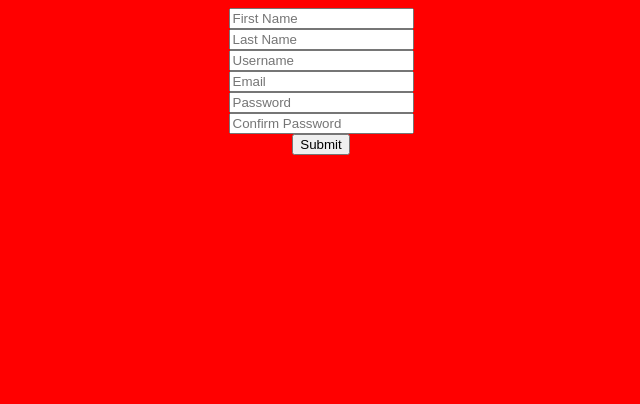
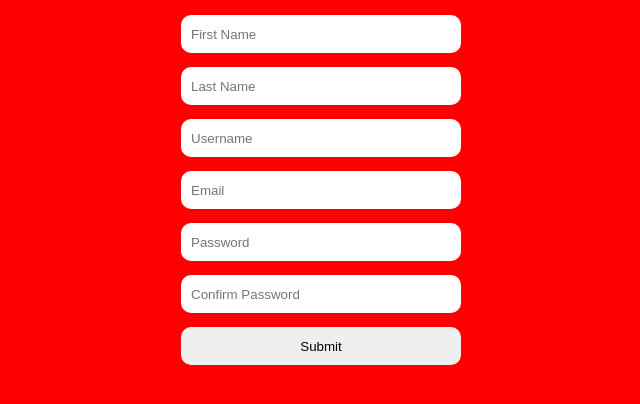
Before and after one commit to olacash5/Django-project, a Django app: page /accounts/register in a window 1280 px wide. Shown: the top 404 px of the page, without its empty margins (319-959 px from the left). Run offline with Django 4.2, Linux system fonts and the light colour scheme.

Commit message:
updating css

```diff
--- a/tinuke/static/css/gbogs.css
+++ b/tinuke/static/css/gbogs.css
@@ -21,6 +21,14 @@ li{
     top: 200px;
     border-radius: 15px;
 }
+input{
+    height: 38px;
+    width: 280px;
+    padding: 10px;
+    margin: 7px;
+    border-radius: 10px;
+    border: none;
+}
 .register{
     background-color: red;
     color: #fff;
```
